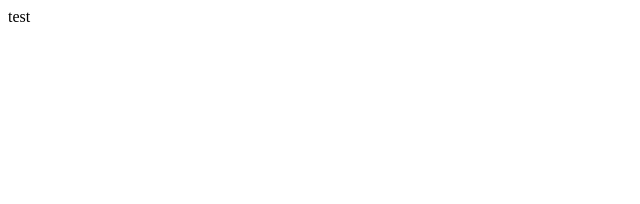
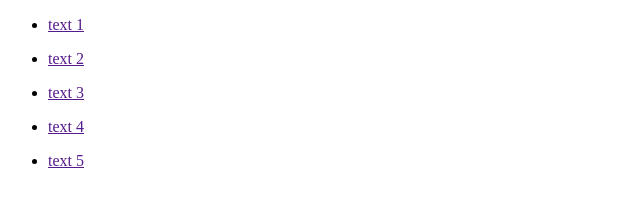
Before and after one commit to hoxdev/js.loc, a plain HTML site: page index.html in a window 1280 px wide. Shown: the whole page, without its empty margins (0-640 px from the left). Drawn offline with Linux system fonts and the light colour scheme.

Commit message:
Add wrapper

```diff
--- a/index.html
+++ b/index.html
@@ -3,9 +3,25 @@
 <head>
     <meta charset="UTF-8">
     <title>Title</title>
-    <script src="js/script.js"></script>
 </head>
 <body>
-test
+<div class="wrapper" id="box">
+    <ul class="menu">
+        <li class="menu-item"><a href="">text 1</a></li>
+    </ul>
+    <ul class="menu">
+        <li class="menu-item"><a href="">text 2</a></li>
+    </ul>
+    <ul class="menu">
+        <li class="menu-item"><a href="">text 3</a></li>
+    </ul>
+    <ul class="menu">
+        <li class="menu-item"><a href="">text 4</a></li>
+    </ul>
+    <ul class="menu">
+        <li class="menu-item"><a href="">text 5</a></li>
+    </ul>
+</div>
+<script src="js/script.js"></script>
 </body>
 </html>
```
